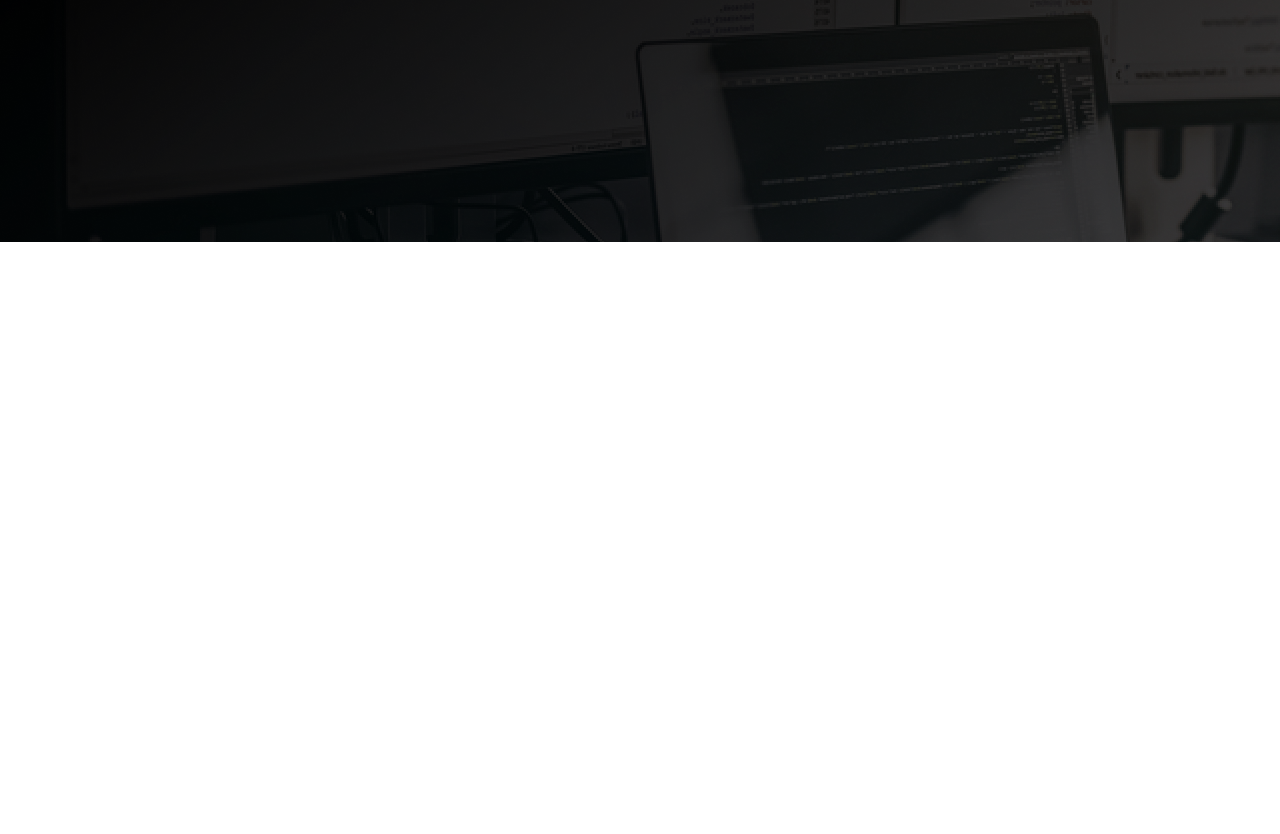
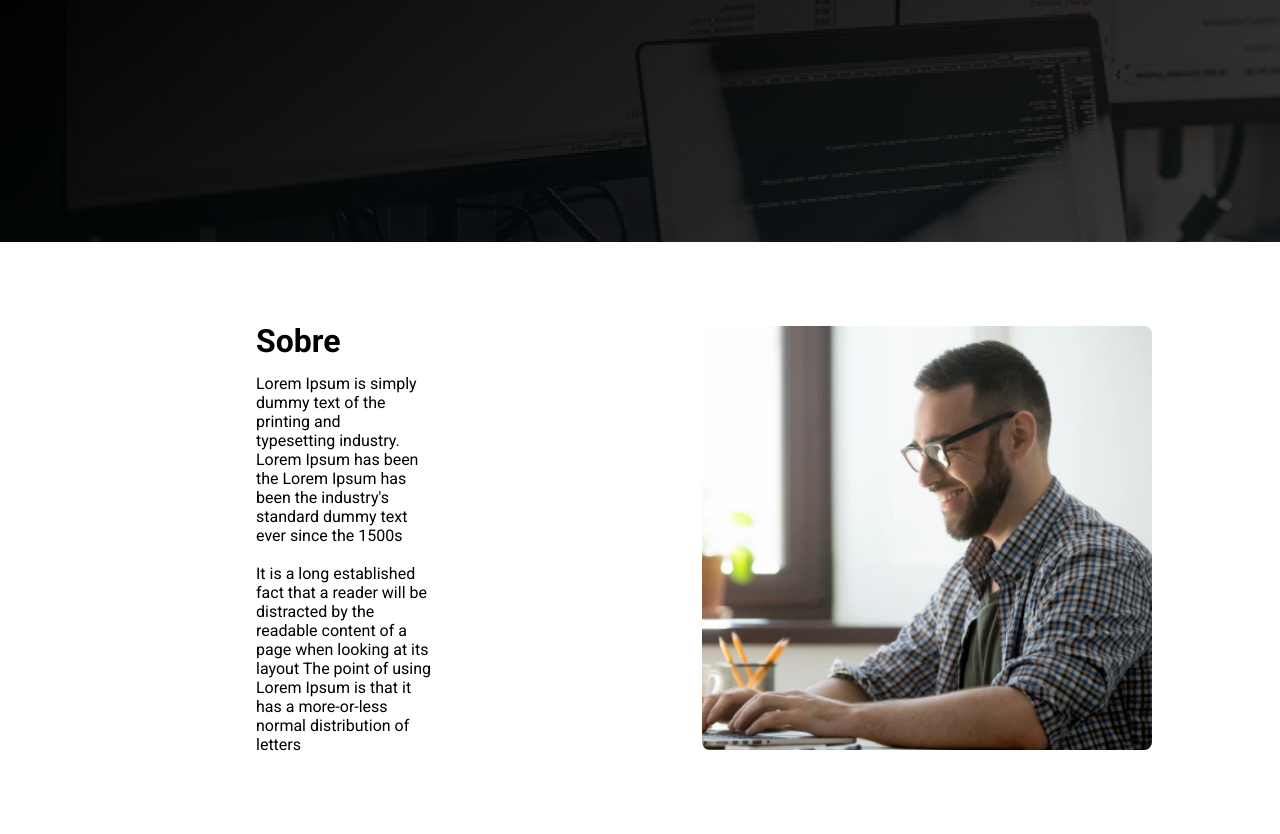
Before and after one commit to joaovaledosantos/portfolio, a plain HTML site: page index.html in a window 1280 px wide. Shown: the part 558-1392 px from the top of the page. Before the commit the page ends 800 px from the top, so only its background shows below. Drawn offline with Linux system fonts and the light colour scheme.

Commit message:
[Aula-42] Criando area sobre

```diff
--- a/index.html
+++ b/index.html
@@ -44,6 +44,18 @@
 	</section>
 	<!--FIM MAIN-->
 
+   <!-- INICIO SOBRE -->
+	<section class="about">
+		<div>
+			<h2>Sobre</h2>
+			<p>Lorem Ipsum is simply dummy text of the printing and <br> typesetting industry. Lorem Ipsum has been the  Lorem Ipsum has been the industry's standard dummy text ever since the 1500s
+			<br> <br>
+			It is a long established fact that a reader will be distracted by the readable content of a page when looking at its layout The point of using Lorem Ipsum is that it has a more-or-less normal distribution of letters
+            </p>
+		</div>
+		<img src="imagens/foto-pc.png" alt="Foto minha programando">
+	</section>
+  <!-- FIM SOBRE -->
 
 </body>
 </html>
--- a/styles.css
+++ b/styles.css
@@ -70,6 +70,11 @@ body{
 	border-radius: 4px;
 	font-size: 18px;
 	font-weight: bold;
+	transition: 0.9s;
+}
+
+.call-to-action:hover{
+	transform: scale(1.1);
 }
 
 .main a{
@@ -77,3 +82,32 @@ body{
 	color: #181818;
 }
 /*FIM MAIN*/
+
+/*INICIO ABOUT*/
+.about{
+	background-color: #ffffff;
+	width: 100%;
+	padding-left: 20%;
+	padding-right: 10%;
+	padding-top: 80px;
+	padding-bottom: 80px;
+
+	display: flex;
+	align-items: center;
+	justify-content: space-between;
+}
+
+.about div{
+	max-width: 50%;
+	padding-right: 30%;
+}
+
+.about img{
+	max-width: 450px;
+	border-radius: 8px;
+}
+ .about div h2{
+ 	font-size: 32px;
+ 	margin-bottom: 14px;
+ }
+/*FIM ABOUT*/
```
